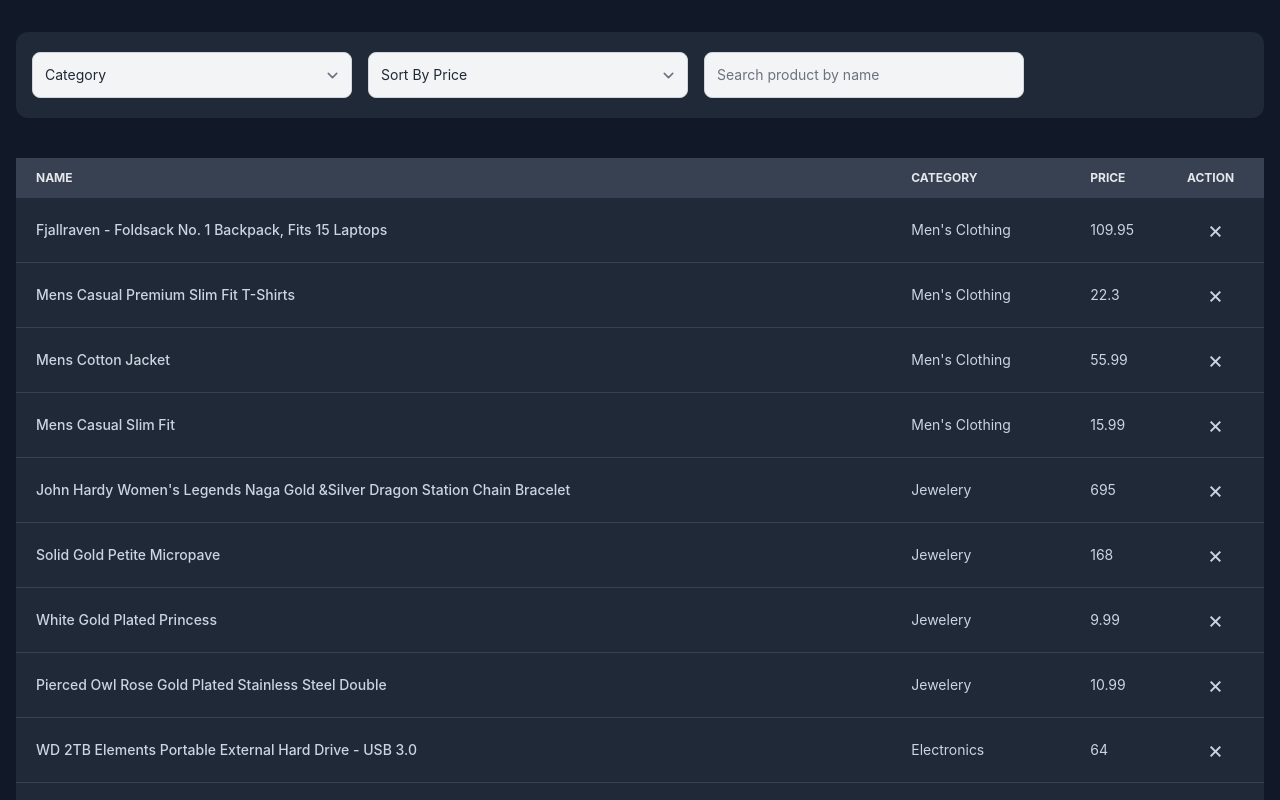
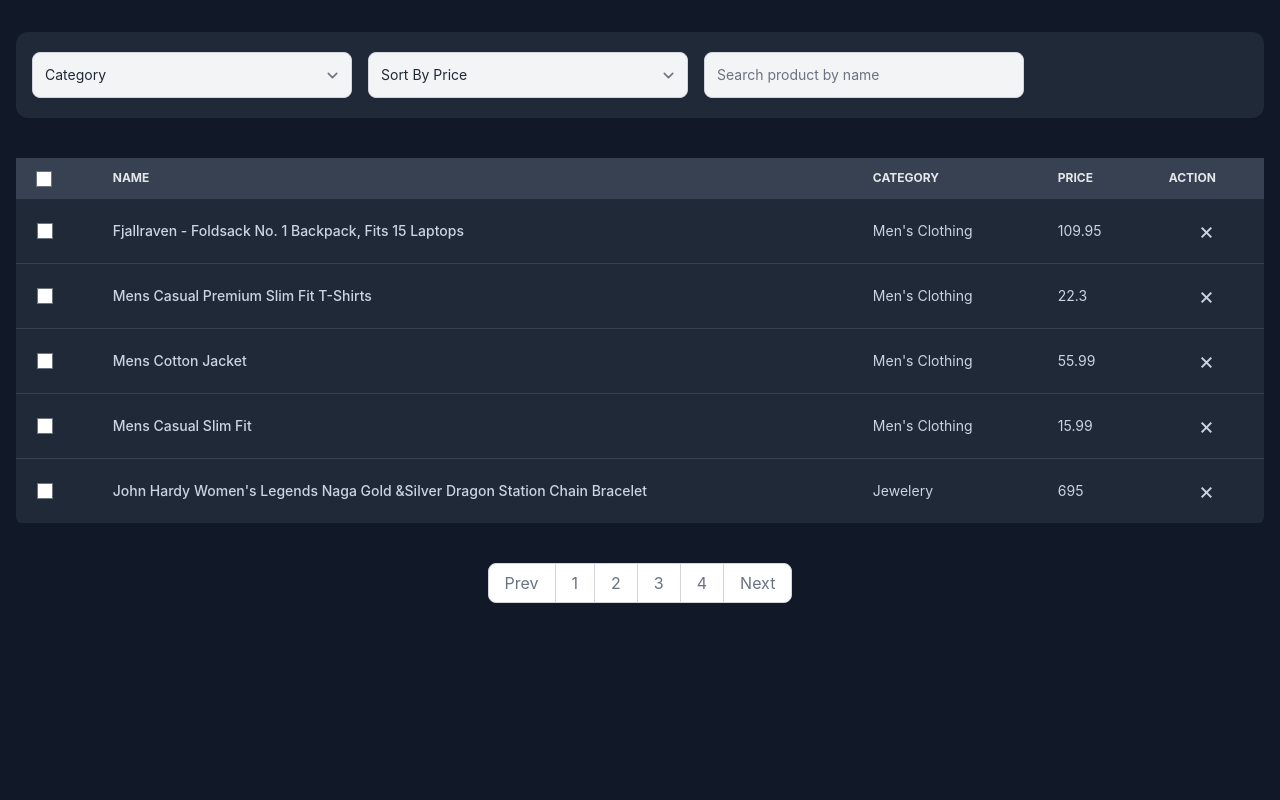
Before and after one commit to ShuvoMallick01/Product-List-Filtering-Tailwindcss-Vuejs, a Vue app: page / in a window 1280 px wide. Shown: the top 800 px of the page. Built offline with nearby package versions, Linux system fonts and the light colour scheme; what vue-sweetalert2 would draw is missing.

Commit message:
Paginational Work Done Now doing Selection Product and delete work

```diff
--- a/src/App.vue
+++ b/src/App.vue
@@ -12,7 +12,16 @@
     </template>
 
     <!-- Product Table -->
-    <ProductTable :products="filterProducts" />
+    <ProductTable :products="filterProdutwithPagination" />
+
+    <template #pagination>
+      <ProductPagination
+        :pageCount="pageCount"
+        :handlePrev="handlePrev"
+        :handleNext="handleNext"
+        :currentPage="pageIndex"
+      />
+    </template>
   </Layout>
 </template>
 
@@ -21,6 +30,7 @@
 import Layout from "./components/Layout.vue";
 import { categories } from "./data/categories";
 import { products } from "./data/products";
+import { computed } from "vue";
 
 export default {
   data() {
@@ -28,6 +38,9 @@ export default {
       categories: [...categories],
       products: [...products],
       filter: { category: "", sort: "", search: "" },
+      pageIndex: 1,
+      pageSize: 5,
+      selected: [],
     };
   },
 
@@ -45,6 +58,21 @@ export default {
           (product) => product.id !== productId
         );
       }
+    },
+
+    handlePrev() {
+      if (this.pageIndex > 1) this.pageIndex--;
+    },
+
+    handleNext() {
+      if (this.pageIndex < this.pageCount) this.pageIndex++;
+    },
+
+    handleSelectedAll(e) {
+      if (e.target.checked) {
+        this.selected = this.filterProducts.map((item) => item.id);
+      } else this.selected = [];
+      console.log(this.selected);
     },
   },
 
@@ -81,11 +109,24 @@ export default {
 
       return filterProducts;
     },
+
+    pageCount() {
+      return Math.ceil(this.filterProducts.length / this.pageSize);
+    },
+
+    filterProdutwithPagination() {
+      return this.filterProducts.slice(
+        (this.pageIndex - 1) * this.pageSize,
+        this.pageSize * this.pageIndex
+      );
+    },
   },
 
   provide() {
     return {
       handleProductDelete: this.handleProductDelete,
+      handleSelectedAll: this.handleSelectedAll,
+      selected: computed(() => this.selected),
     };
   },
 
--- a/src/components/Layout.vue
+++ b/src/components/Layout.vue
@@ -8,6 +8,8 @@
       <div class="relative bg-gray-800 rounded-md">
         <slot></slot>
       </div>
+
+      <slot name="pagination"></slot>
     </div>
   </main>
 </template>
--- a/src/components/ProductPagination.vue
+++ b/src/components/ProductPagination.vue
@@ -1,109 +1,36 @@
 <template>
-  <nav aria-label="Page navigation example">
-    <ul class="inline-flex -space-x-px text-sm">
-      <li>
-        <a
-          href="#"
-          class="flex items-center justify-center px-3 h-8 ml-0 leading-tight text-gray-500 bg-white border border-gray-300 rounded-l-lg hover:bg-gray-100 hover:text-gray-700 dark:bg-gray-800 dark:border-gray-700 dark:text-gray-400 dark:hover:bg-gray-700 dark:hover:text-white"
-          >Previous</a
-        >
-      </li>
-      <li>
-        <a
-          href="#"
-          class="flex items-center justify-center px-3 h-8 leading-tight text-gray-500 bg-white border border-gray-300 hover:bg-gray-100 hover:text-gray-700 dark:bg-gray-800 dark:border-gray-700 dark:text-gray-400 dark:hover:bg-gray-700 dark:hover:text-white"
-          >1</a
-        >
-      </li>
-      <li>
-        <a
-          href="#"
-          class="flex items-center justify-center px-3 h-8 leading-tight text-gray-500 bg-white border border-gray-300 hover:bg-gray-100 hover:text-gray-700 dark:bg-gray-800 dark:border-gray-700 dark:text-gray-400 dark:hover:bg-gray-700 dark:hover:text-white"
-          >2</a
-        >
-      </li>
-      <li>
-        <a
-          href="#"
-          aria-current="page"
-          class="flex items-center justify-center px-3 h-8 text-blue-600 border border-gray-300 bg-blue-50 hover:bg-blue-100 hover:text-blue-700 dark:border-gray-700 dark:bg-gray-700 dark:text-white"
-          >3</a
-        >
-      </li>
-      <li>
-        <a
-          href="#"
-          class="flex items-center justify-center px-3 h-8 leading-tight text-gray-500 bg-white border border-gray-300 hover:bg-gray-100 hover:text-gray-700 dark:bg-gray-800 dark:border-gray-700 dark:text-gray-400 dark:hover:bg-gray-700 dark:hover:text-white"
-          >4</a
-        >
-      </li>
-      <li>
-        <a
-          href="#"
-          class="flex items-center justify-center px-3 h-8 leading-tight text-gray-500 bg-white border border-gray-300 hover:bg-gray-100 hover:text-gray-700 dark:bg-gray-800 dark:border-gray-700 dark:text-gray-400 dark:hover:bg-gray-700 dark:hover:text-white"
-          >5</a
-        >
-      </li>
-      <li>
-        <a
-          href="#"
-          class="flex items-center justify-center px-3 h-8 leading-tight text-gray-500 bg-white border border-gray-300 rounded-r-lg hover:bg-gray-100 hover:text-gray-700 dark:bg-gray-800 dark:border-gray-700 dark:text-gray-400 dark:hover:bg-gray-700 dark:hover:text-white"
-          >Next</a
-        >
-      </li>
-    </ul>
-  </nav>
-  <nav aria-label="Page navigation example">
+  <nav class="text-center py-10" aria-label="Page navigation example">
     <ul class="inline-flex -space-x-px text-base h-10">
       <li>
-        <a
+        <button
           href="#"
           class="flex items-center justify-center px-4 h-10 ml-0 leading-tight text-gray-500 bg-white border border-gray-300 rounded-l-lg hover:bg-gray-100 hover:text-gray-700 dark:bg-gray-800 dark:border-gray-700 dark:text-gray-400 dark:hover:bg-gray-700 dark:hover:text-white"
-          >Previous</a
+          @click="handlePrev()"
+          :class="{ 'cursor-not-allowed': currentPage === 1 }"
         >
+          Prev
+        </button>
       </li>
-      <li>
-        <a
+
+      <li v-for="num in pageCount" :key="num">
+        <button
           href="#"
           class="flex items-center justify-center px-4 h-10 leading-tight text-gray-500 bg-white border border-gray-300 hover:bg-gray-100 hover:text-gray-700 dark:bg-gray-800 dark:border-gray-700 dark:text-gray-400 dark:hover:bg-gray-700 dark:hover:text-white"
-          >1</a
+          :class="{ 'dark:bg-slate-700': num === currentPage }"
         >
+          {{ num }}
+        </button>
       </li>
+
       <li>
-        <a
-          href="#"
-          class="flex items-center justify-center px-4 h-10 leading-tight text-gray-500 bg-white border border-gray-300 hover:bg-gray-100 hover:text-gray-700 dark:bg-gray-800 dark:border-gray-700 dark:text-gray-400 dark:hover:bg-gray-700 dark:hover:text-white"
-          >2</a
-        >
-      </li>
-      <li>
-        <a
-          href="#"
-          aria-current="page"
-          class="flex items-center justify-center px-4 h-10 text-blue-600 border border-gray-300 bg-blue-50 hover:bg-blue-100 hover:text-blue-700 dark:border-gray-700 dark:bg-gray-700 dark:text-white"
-          >3</a
-        >
-      </li>
-      <li>
-        <a
-          href="#"
-          class="flex items-center justify-center px-4 h-10 leading-tight text-gray-500 bg-white border border-gray-300 hover:bg-gray-100 hover:text-gray-700 dark:bg-gray-800 dark:border-gray-700 dark:text-gray-400 dark:hover:bg-gray-700 dark:hover:text-white"
-          >4</a
-        >
-      </li>
-      <li>
-        <a
-          href="#"
-          class="flex items-center justify-center px-4 h-10 leading-tight text-gray-500 bg-white border border-gray-300 hover:bg-gray-100 hover:text-gray-700 dark:bg-gray-800 dark:border-gray-700 dark:text-gray-400 dark:hover:bg-gray-700 dark:hover:text-white"
-          >5</a
-        >
-      </li>
-      <li>
-        <a
+        <button
           href="#"
           class="flex items-center justify-center px-4 h-10 leading-tight text-gray-500 bg-white border border-gray-300 rounded-r-lg hover:bg-gray-100 hover:text-gray-700 dark:bg-gray-800 dark:border-gray-700 dark:text-gray-400 dark:hover:bg-gray-700 dark:hover:text-white"
-          >Next</a
+          :class="{ 'cursor-not-allowed': currentPage === pageCount }"
+          @click="handleNext()"
         >
+          Next
+        </button>
       </li>
     </ul>
   </nav>
@@ -111,5 +38,12 @@
 
 <!-- FUNCTIONALITY -->
 <script>
-export default {};
+export default {
+  props: {
+    pageCount: Number,
+    handlePrev: Function,
+    handleNext: Function,
+    currentPage: Number,
+  },
+};
 </script>
--- a/src/components/ProductTableDataRow.vue
+++ b/src/components/ProductTableDataRow.vue
@@ -1,5 +1,13 @@
 <template>
   <tr class="hover:bg-slate-700/20">
+    <th>
+      <input
+        class="focus:ring-offset-0 focus:ring-0 md:mx-4 lg:mx-5 mx-3 my-4 font-medium"
+        type="checkbox"
+        name=""
+        id=""
+      />
+    </th>
     <th scope="row" class="md:px-4 lg:px-5 px-3 py-4 font-medium">
       {{ product.title }}
     </th>
--- a/src/components/ProductTableHead.vue
+++ b/src/components/ProductTableHead.vue
@@ -1,6 +1,17 @@
 <template>
   <thead class="text-xs text-gray-200 uppercase bg-gray-700 round-full">
     <tr>
+      <th class="md:px-4 lg:px-5 px-3 py-3">
+        <input
+          class="focus:ring-offset-0 focus:ring-0"
+          type="checkbox"
+          name=""
+          id=""
+          @input="handleSelectedAll($event)"
+          :indeterminate="selected.length > 0"
+        />
+      </th>
+
       <th v-for="col in columns" scope="col" class="md:px-4 lg:px-5 px-3 py-3">
         {{ col }}
       </th>
@@ -16,5 +27,7 @@ export default {
       columns: ["Name", "Category", "Price", "Action"],
     };
   },
+
+  inject: ["handleSelectedAll", "selected"],
 };
 </script>
```
